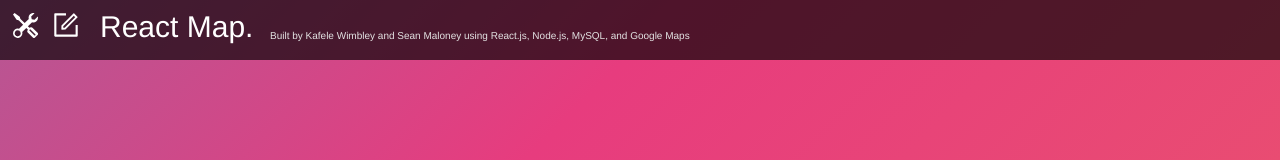
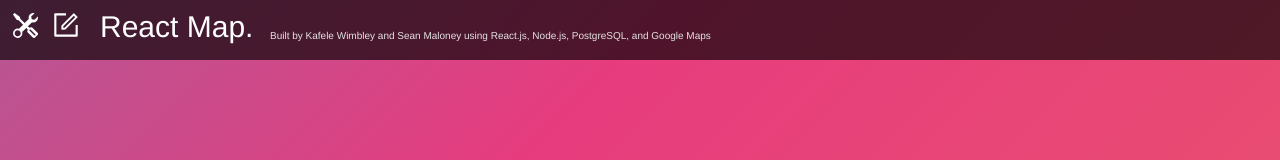
Before and after one commit to SMaloney2017/QoL-Index-Map, a React (Create React App) app: page / in a window 1280 px wide. Shown: the top 160 px of the page. Built offline with nearby package versions, Linux system fonts and the light colour scheme; no server answers.

Commit message:
postgre instead of mysql

```diff
--- a/src/App.css
+++ b/src/App.css
@@ -35,7 +35,6 @@ header {
     color: #e2e2e2;
     font-size: 10px;
     position: fixed;
-    display: inline-block;
     justify-content: center;
     left: 250px;
     padding-top: 20px;
--- a/src/App.js
+++ b/src/App.js
@@ -10,7 +10,7 @@ function App() {
         <Toolbar /><Survey />
         <header>React Map.</header>
         <div className='sub-header'>
-          Built by Kafele Wimbley and Sean Maloney using React.js, Node.js, MySQL, and Google Maps</div>
+          Built by Kafele Wimbley and Sean Maloney using React.js, Node.js, PostgreSQL, and Google Maps</div>
       </div>
     </>
   );
```
